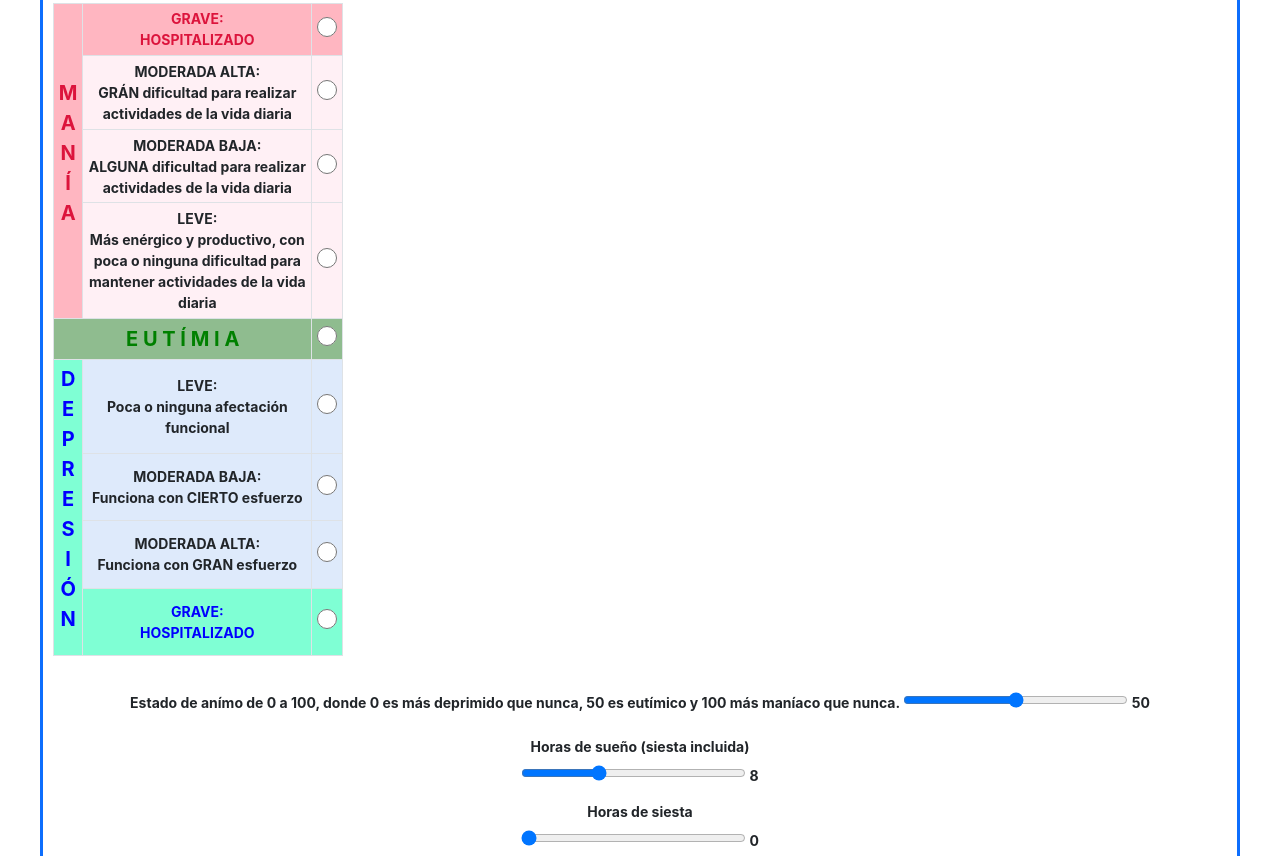
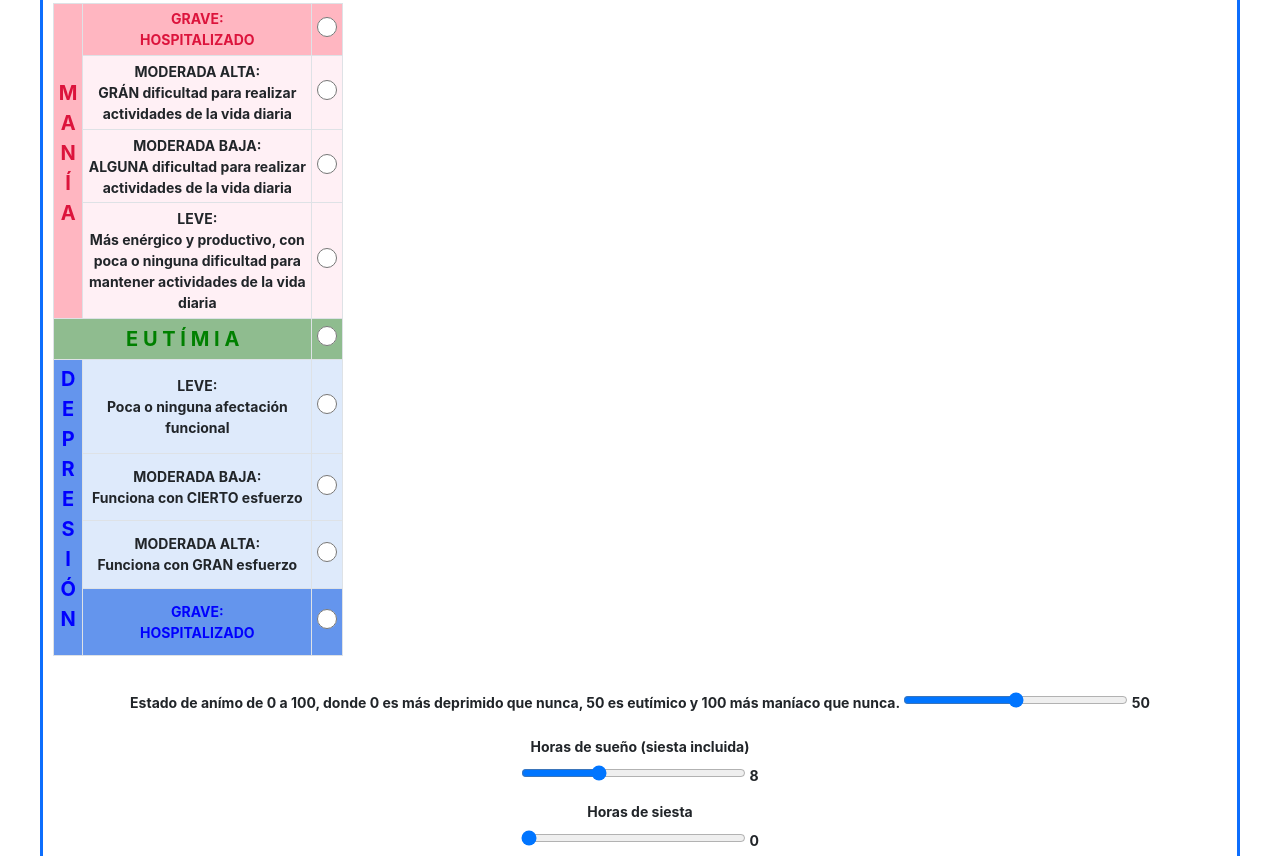
Before and after one commit to pastorfe/Git_Bipolares_La_Ribera, a plain HTML site: page registrar_nuevo_dia.html in a window 1280 px wide. Shown: the part 411-1267 px from the top of the page. Drawn offline with Linux system fonts and the light colour scheme.

Commit message:
Update Estilo.css

```diff
--- a/css/Estilo.css
+++ b/css/Estilo.css
@@ -53,7 +53,7 @@ td {
 }
 .depresion {
   color: blue;
-  background-color: aquamarine;
+  background-color: cornflowerblue;
   font-size: 20px;
 }
 .eutimia {
@@ -67,7 +67,7 @@ td {
 }
 .depre_hospi {
   color: blue;
-  background-color: aquamarine;
+  background-color: cornflowerblue;
 }
 .mania-no-hospi {
   background-color: lavenderblush;
```
